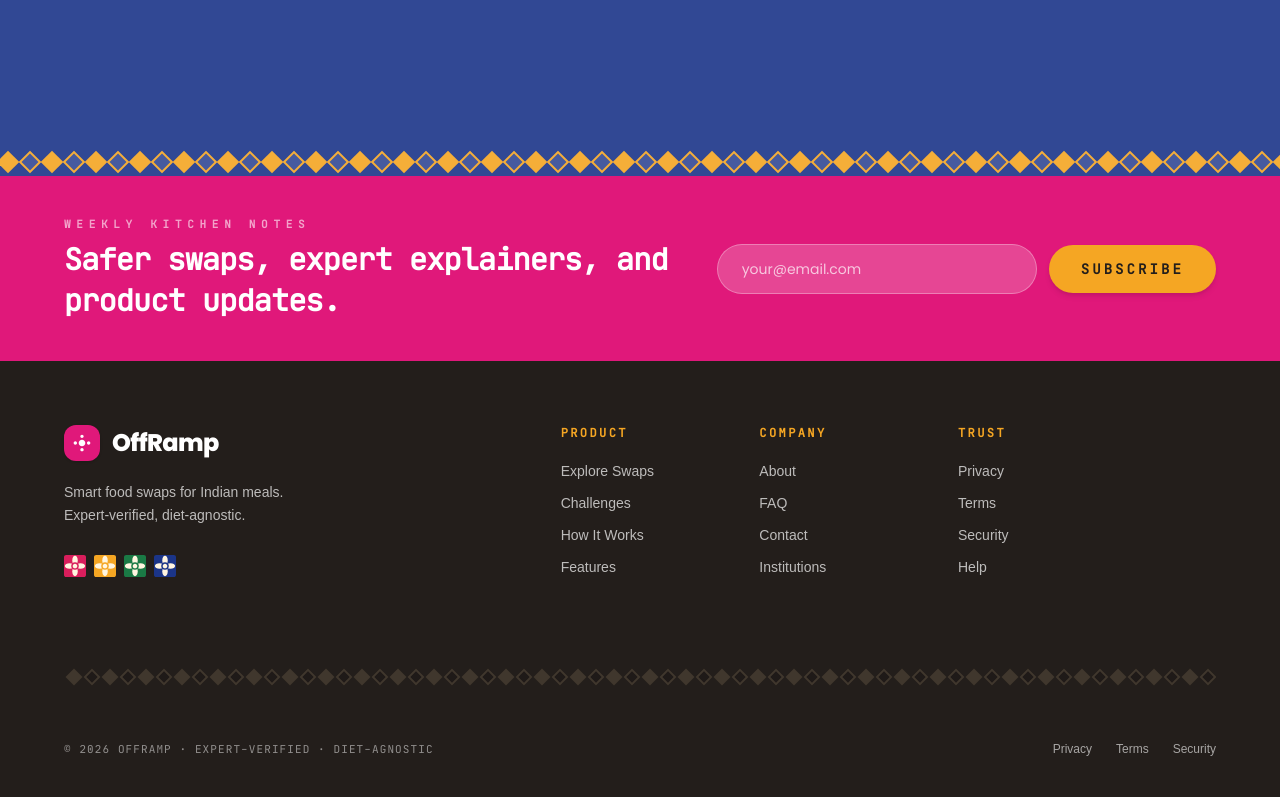
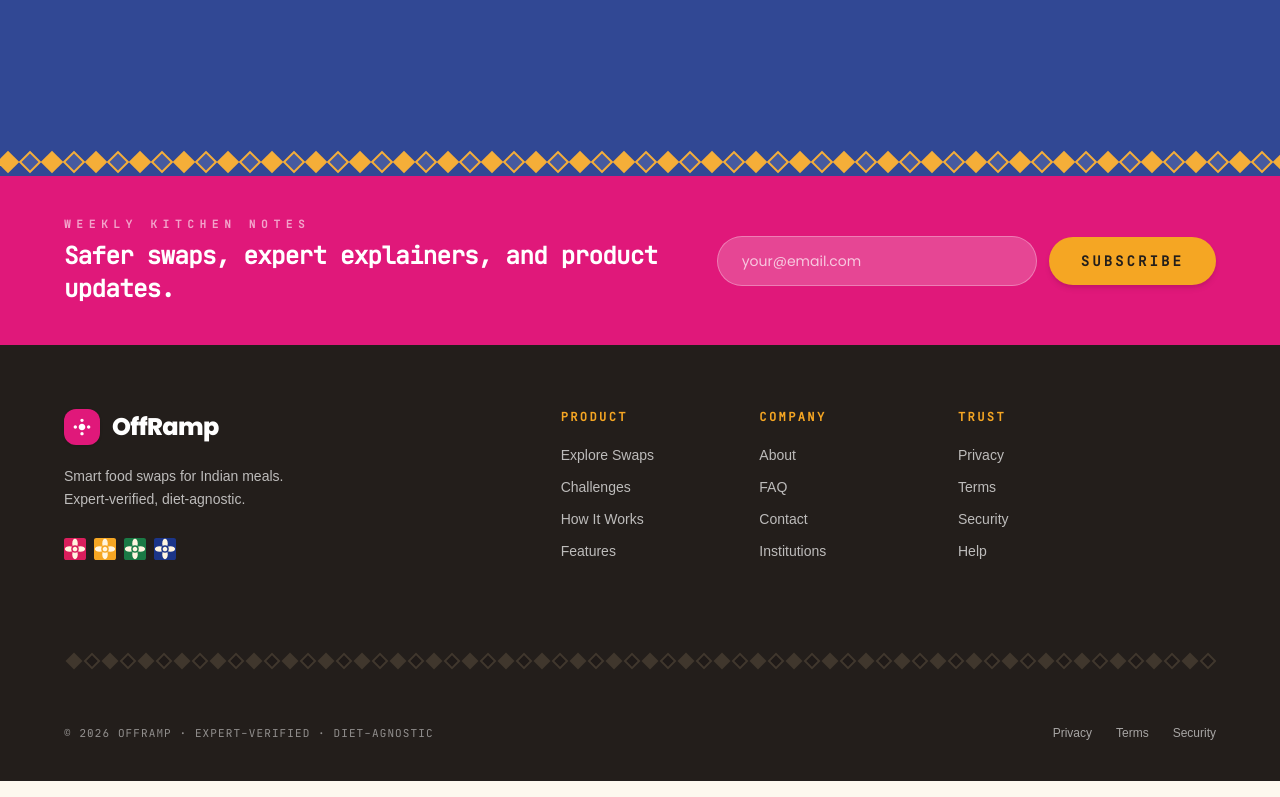
Before and after one commit to webdev-raj/offramp-landing, a Next.js app: page / in a window 1280 px wide. Shown: the part 8645-9442 px from the top of the page. Built offline with nearby package versions, Linux system fonts and the light colour scheme; a web font is replaced by a local one.

Commit message:
feat: initialize offramp landing page footer update

```diff
--- a/src/components/Footer.jsx
+++ b/src/components/Footer.jsx
@@ -25,7 +25,7 @@ export default function Footer() {
             <p className="text-[11px] font-jetbrains tracking-[0.52em] text-white/60 uppercase mb-1.5 font-bold">
               WEEKLY KITCHEN NOTES
             </p>
-            <h3 className="font-jetbrains text-xl sm:text-2xl md:text-3xl font-extrabold text-white tracking-tight leading-snug">
+            <h3 className="font-jetbrains text-xl sm:text-xl md:text-2xl font-extrabold text-white tracking-tight leading-snug">
               Safer swaps, expert explainers, and product updates.
             </h3>
           </div>
```
